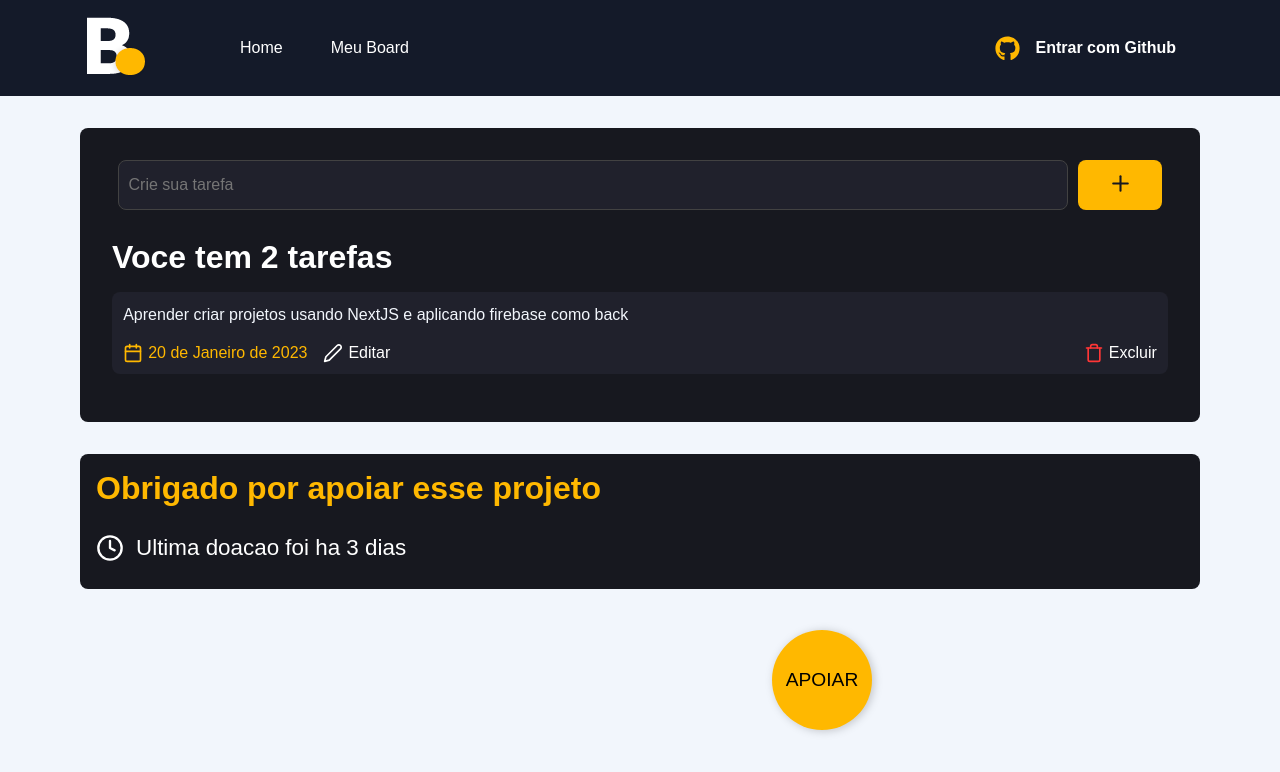
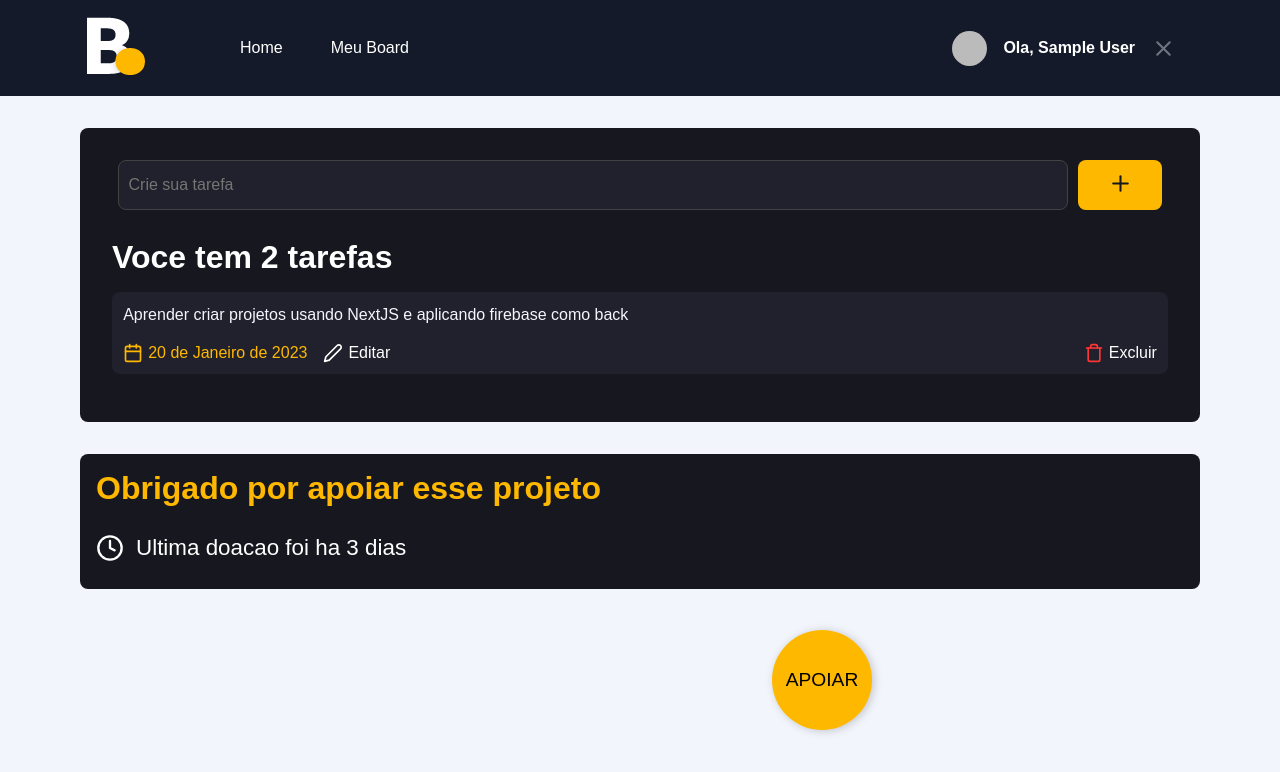
Before and after one commit to JoaoPaulo-creator/curso-nextjs, a Next.js app: page /board in a window 1280 px wide. Shown: the top 772 px of the page. Built offline with nearby package versions, Linux system fonts and the light colour scheme; no server answers; sample sign-in values are in the browser's storage.

Commit message:
Implementado autenticação + validado se o user está logado ou não

```diff
--- a/package.json
+++ b/package.json
@@ -16,11 +16,15 @@
     "eslint": "8.32.0",
     "eslint-config-next": "13.1.2",
     "next": "13.1.2",
+    "next-auth": "^4.18.8",
     "react": "18.2.0",
     "react-dom": "18.2.0",
     "react-icons": "^4.7.1",
     "sass": "^1.57.1",
     "typescript": "4.9.4"
   },
-  "devDependencies": {}
+  "devDependencies": {
+    "@types/next-auth": "^3.15.0",
+    "dotenv": "^16.0.3"
+  }
 }
--- a/src/components/SignInButton/index.tsx
+++ b/src/components/SignInButton/index.tsx
@@ -3,28 +3,28 @@ import styles from './styles.module.scss'
 import { FaGithub } from 'react-icons/fa'
 import { FiX } from 'react-icons/fi'
 
-
+import { signIn, signOut, useSession } from 'next-auth/react'
 
 export function SignInButton(){
 
-  const session = false
-
+  const {data: session} = useSession()
+  console.log(session)
 
   return session ? (
     <button
       type='button'
       className={styles.signInButton}
-      onClick={() => {}}
+      onClick={ () => signOut() } // serve para deslogar do app
     >
-      <img src="https://sujeitoprogramador.com/steve.png" alt="Foto do usuario" />
-      Ola, Joao
+      <img src={`${session.user?.image}`} alt="Foto do usuario" />
+      Ola, {session.user?.name}
       <FiX color='#737380' className={styles.closeIcon}/>
     </button>
   ) : (
     <button
       type='button'
       className={styles.signInButton}
-      onClick={() => {}}
+      onClick={ () => signIn('github') } //como argumento, recebe o nome de um provider. Aqui estamos realizando o login no app
     >
       <FaGithub color='#FFB800'/>
       Entrar com Github
--- a/src/pages/board/index.tsx
+++ b/src/pages/board/index.tsx
@@ -3,6 +3,8 @@ import styles from './styles.module.scss'
 
 import { FiPlus, FiCalendar, FiEdit2, FiTrash, FiClock } from "react-icons/fi"
 import { SupportButton } from "@/components/SupportButton"
+import { GetServerSideProps } from "next"
+import { getSession } from "next-auth/react"
 
 export default function Board(){
   return (
@@ -67,3 +69,23 @@ export default function Board(){
     </>
   )
 }
+
+export const getServerSideProps: GetServerSideProps = async ({ req }) => {
+  const session: any = await getSession({ req })
+  console.log(session)
+
+  if(!session?.user){
+    return {
+      redirect: {
+        destination: '/',
+        permanent: false
+      }
+    }
+  }
+
+  return {
+    props: {
+
+    }
+  }
+}
```
Also changed, not shown: src/pages/_app.tsx (+9 -3 lines), src/pages/api/auth/[...nextauth].ts (added, +36 -0 lines), 1 other file (tests, documents, lock files or other folders).
